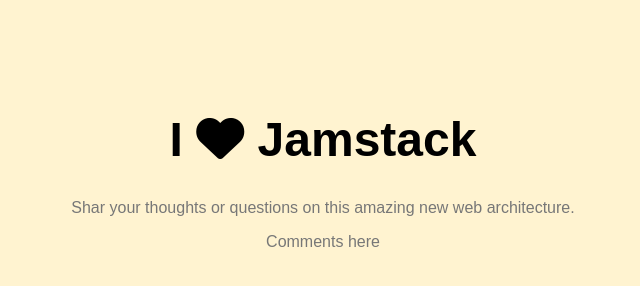
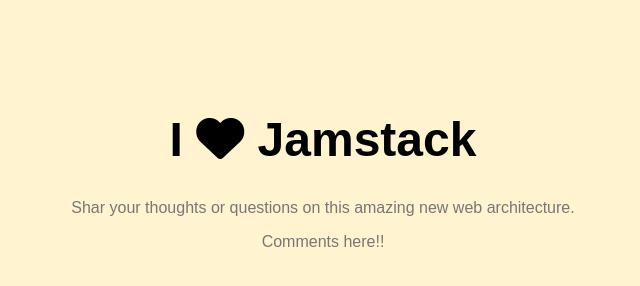
Before and after one commit to DanielBox/basic-jamsctack, a plain HTML site: page index.html in a window 1280 px wide. Shown: the full height of the page, 317-957 px from the left. Drawn offline with Linux system fonts and the light colour scheme.

Commit message:
Added !! marks

```diff
--- a/index.html
+++ b/index.html
@@ -12,6 +12,6 @@
   <h1>I <i class="fas fa-heart"></i> Jamstack</h1>
   <p>Shar your thoughts or questions on this amazing new web architecture.</p>
 
-  <p>Comments here</p>
+  <p>Comments here!!</p>
 </body>
 </html>
```
